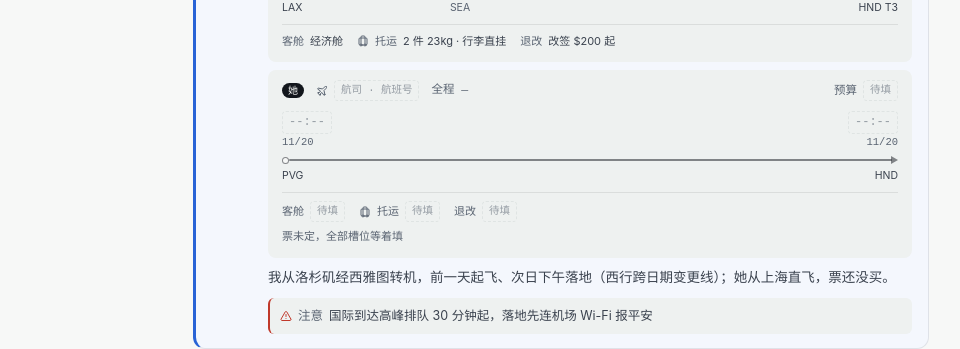
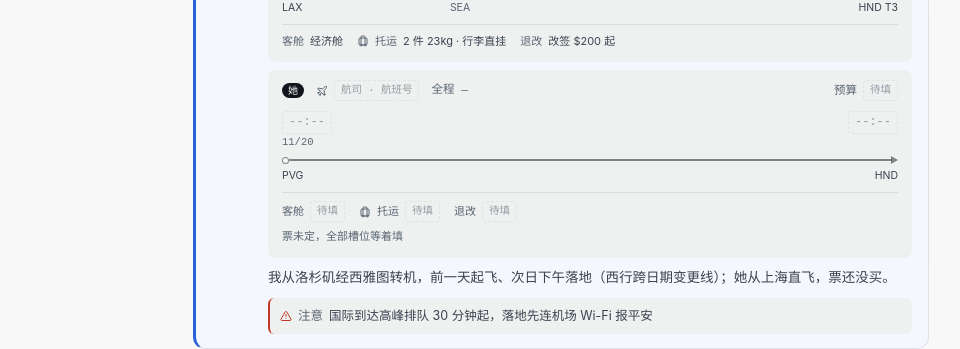
Before and after one commit to HelloworldHarley/just-j-journey, a React (Vite) app in the folder apps/web/: page /#/trip/_demo/list in a window 1280 px wide. Shown: the part 494-843 px from the top of the page, without its empty margins (79-1039 px from the left). Built offline with nearby package versions, Linux system fonts and the light colour scheme.

Commit message:
fix: derive all transport-timeline dates and day badges from one rule

```diff
--- a/apps/web/src/components/TransportTimeline.tsx
+++ b/apps/web/src/components/TransportTimeline.tsx
@@ -1,6 +1,7 @@
 import { Luggage } from 'lucide-react'
 import { TRANSPORTS, type Transport, type TransportMode, type TransportStop } from '@jjj/schema'
 import { iconFor } from '../lib/icons.tsx'
+import { dayOffsetOf, timelineDates } from '../lib/transport-dates.ts'
 
 /**
  * 长途换乘时间轴 —— 电子客票的版式，不钉死为航班（mode 决定图标与槽位文案）：
@@ -65,47 +66,6 @@ export function TransportTimeline({
 
 const md8 = (iso: string) => iso.slice(5).replace('-', '/')
 
-function plusDays(iso: string, d: number): string {
-  const t = new Date(`${iso}T00:00:00Z`)
-  t.setUTCDate(t.getUTCDate() + d)
-  return t.toISOString().slice(0, 10)
-}
-
-/** "HH:MM" → 分钟；不合法返回 null */
-function clockMin(t?: string): number | null {
-  const m = t ? /^(\d{1,2}):(\d{2})$/.exec(t.trim()) : null
-  return m ? Number(m[1]) * 60 + Number(m[2]) : null
-}
-
-function diffDays(a: string, b: string): number {
-  return Math.round((Date.parse(`${b}T00:00Z`) - Date.parse(`${a}T00:00Z`)) / 86_400_000)
-}
-
-/**
- * 中转点的到发日期。作者可显式写（跨日期变更线时必须）；
- * 缺省从出发日期沿时刻推进 —— 时钟回卷（后一时刻小于前一时刻）就进位一天。
- * 同时区行程（火车/巴士/轮渡）这个推算是精确的。
- */
-function stopDates(t: Transport, depDate?: string): { arr?: string; dep?: string }[] {
-  let cur = depDate
-  let prev = clockMin(t.depTime)
-  return t.stops.map((s) => {
-    const step = (authored: string | undefined, time: string | undefined): string | undefined => {
-      const min = clockMin(time)
-      if (authored) {
-        cur = authored
-        prev = min ?? prev
-        return authored
-      }
-      if (!cur || min === null) return undefined
-      if (prev !== null && min < prev) cur = plusDays(cur, 1)
-      prev = min
-      return cur
-    }
-    return { arr: step(s.arrDate, s.arrTime), dep: step(s.depDate, s.depTime) }
-  })
-}
-
 /**
  * 每个行进段的显示时长。中转前的段可由作者用 `leg` 提供（跨时区没法算），
  * 没提供的段按「全程 − Σ停留 − Σ已填段」均分 —— 各段与停留加起来恒等于全程。
@@ -137,12 +97,12 @@ function SingleTransport({ t: flight, date }: { t: Transport; date?: string }) {
   const slots = MODE_SLOTS[flight.mode]
   const ModeIcon = iconFor(TRANSPORTS[flight.mode].icon)
   const stops = flight.stops
-  // 日期：没写就按事件当天为出发日推算，到达日再加 arr_day_offset
-  const depDate = flight.depDate ?? date
-  const arrDate = flight.arrDate ?? (depDate ? plusDays(depDate, flight.arrDayOffset) : undefined)
+  // 时刻是输入、日期是派生：整条轴的日期由 timelineDates 一次算出，
+  // 每个节点的红色 +n 都用同一个 dayOffsetOf(出发日, 该节点) —— 不存在两套口径
+  const dates = timelineDates(flight, date)
+  const depDate = dates.dep
 
   const flyMins = segFlyDurations(flight)
-  const sDates = stopDates(flight, depDate)
   let waitIdx = -1
   const segs: Seg[] = []
   for (let i = 0; i <= stops.length; i++) {
@@ -150,9 +110,14 @@ function SingleTransport({ t: flight, date }: { t: Transport; date?: string }) {
     const stop = stops[i]
     if (stop) segs.push({ kind: 'wait', stop, grow: stop.waitMin ?? 60 })
   }
-  // 三行（分段时长 / 线 / 节点）必须逐段同宽才能对齐 —— 统一的最小宽度：
-  // 行进段很窄也没关系；停留段要装下到发时刻，异地换乘还要装两个地名
-  const minW = (s: Seg) => (s.kind === 'fly' ? '1rem' : s.stop.depAirport ? '8rem' : '4.5rem')
+  // 三行（分段时长 / 线 / 节点）必须逐段同宽才能对齐 —— 统一的最小宽度。
+  // 行进段也要有下限：段两端各压着一个时刻标签（居中于端点），比例过悬殊时
+  // 短段会被压到几十像素，两个标签直接叠在一起。比例失真好过读不出来。
+  const minW = (s: Seg, i: number): string => {
+    if (s.kind === 'wait') return s.stop.depAirport ? '8rem' : '4.5rem'
+    // 首尾段外侧压着 15px 的大时刻，中间段两侧只有 11px 小时刻
+    return i === 0 || i === segs.length - 1 ? '4.75rem' : '3rem'
+  }
 
   const hasDescRow =
     slots.cabin !== null || slots.bag !== null || flight.cabin || flight.baggage || flight.refund || flight.throughCheck
@@ -186,6 +151,11 @@ function SingleTransport({ t: flight, date }: { t: Transport; date?: string }) {
         </span>
       </div>
 
+      {/* 行 3–5 是同一根轴的三层，必须同宽同步滚动 ——
+          段宽有下限（时刻标签要放得下），窄屏放不下时整根轴在自己的容器里横向滚，
+          页面本身永不横向滚动。三行包在同一个滚动容器里才不会各滚各的 */}
+      <div className="-mx-1 overflow-x-auto px-1 [scrollbar-width:none] [&::-webkit-scrollbar]:hidden">
+      <div className="min-w-max">
       {/* 行 3：时刻与日期，压在时间轴上方。两端是 时刻/日期 两行栈
           （跨日在日期右上角标红色 +n），中转段两端标到发时刻 */}
       <div className="mt-2.5 flex items-end">
@@ -194,13 +164,13 @@ function SingleTransport({ t: flight, date }: { t: Transport; date?: string }) {
           const last = i === segs.length - 1
           if (s.kind === 'wait') {
             waitIdx += 1
-            const d = sDates[waitIdx]
+            const d = dates.stops[waitIdx]
             // 到发时刻以虚线两端的圆点为中心 —— 贴边对齐会差出半个标签宽
             return (
               <span
                 key={i}
                 className="relative h-8"
-                style={{ flexGrow: s.grow, flexBasis: 0, minWidth: minW(s) }}
+                style={{ flexGrow: s.grow, flexBasis: 0, minWidth: minW(s, i) }}
               >
                 {s.stop.arrTime && (
                   <span className="absolute bottom-0 left-0 flex -translate-x-1/2 flex-col items-center">
@@ -223,14 +193,14 @@ function SingleTransport({ t: flight, date }: { t: Transport; date?: string }) {
               className={`flex gap-2 ${
                 first && last ? 'justify-between' : first ? 'justify-start' : last ? 'justify-end' : ''
               }`}
-              style={{ flexGrow: s.grow, flexBasis: 0, minWidth: minW(s) }}
+              style={{ flexGrow: s.grow, flexBasis: 0, minWidth: minW(s, i) }}
             >
               {first && <TimeStack time={flight.depTime} date={depDate} align="left" />}
               {last && (
                 <TimeStack
                   time={flight.arrTime}
-                  date={arrDate}
-                  dayOffset={flight.arrDayOffset}
+                  date={dates.arr}
+                  dayOffset={dayOffsetOf(depDate, dates.arr)}
                   align="right"
                 />
               )}
@@ -261,7 +231,7 @@ function SingleTransport({ t: flight, date }: { t: Transport; date?: string }) {
             <span
               key={i}
               className="relative flex items-center"
-              style={{ flexGrow: s.grow, flexBasis: 0, minWidth: minW(s) }}
+              style={{ flexGrow: s.grow, flexBasis: 0, minWidth: minW(s, i) }}
             >
               {s.kind === 'fly' ? (
                 <>
@@ -303,7 +273,7 @@ function SingleTransport({ t: flight, date }: { t: Transport; date?: string }) {
               <span
                 key={i}
                 className="truncate text-center text-[10.5px] leading-4 text-graphite"
-                style={{ flexGrow: s.grow, flexBasis: 0, minWidth: minW(s) }}
+                style={{ flexGrow: s.grow, flexBasis: 0, minWidth: minW(s, i) }}
               >
                 {s.stop.airport ?? slots.stop}
               </span>
@@ -311,7 +281,7 @@ function SingleTransport({ t: flight, date }: { t: Transport; date?: string }) {
               <span
                 key={i}
                 className="relative h-4 text-[10.5px] leading-4 text-graphite"
-                style={{ flexGrow: s.grow, flexBasis: 0, minWidth: minW(s) }}
+                style={{ flexGrow: s.grow, flexBasis: 0, minWidth: minW(s, i) }}
               >
                 <span className="absolute left-0 top-0 max-w-[7rem] -translate-x-1/2 overflow-hidden text-ellipsis whitespace-nowrap">
                   {s.stop.airport ?? slots.stop}
@@ -328,7 +298,7 @@ function SingleTransport({ t: flight, date }: { t: Transport; date?: string }) {
               className={`flex gap-2 text-[10.5px] leading-4 ${
                 first && last ? 'justify-between' : first ? 'justify-start' : last ? 'justify-end' : ''
               }`}
-              style={{ flexGrow: s.grow, flexBasis: 0, minWidth: minW(s) }}
+              style={{ flexGrow: s.grow, flexBasis: 0, minWidth: minW(s, i) }}
             >
               {first && <SlotText value={flight.from} hint={slots.from} />}
               {last && <SlotText value={flight.to} hint={slots.to} />}
@@ -337,7 +307,10 @@ function SingleTransport({ t: flight, date }: { t: Transport; date?: string }) {
         })}
       </div>
 
-      {/* 行 5：客舱 · 托运 · 直挂 · 退改 */}
+      </div>
+      </div>
+
+      {/* 行 6：客舱 · 托运 · 直挂 · 退改 */}
       {hasDescRow && (
         <div
           className="mt-2 flex flex-wrap items-center gap-x-3.5 gap-y-1 border-t
@@ -374,10 +347,10 @@ function SingleTransport({ t: flight, date }: { t: Transport; date?: string }) {
   )
 }
 
-/** 中转点时刻下的小日期：与出发日不同天时标红色 +n */
+/** 中转点时刻下的小日期：与出发日不同天时标红色 +n（与两端同一套口径） */
 function StopDate({ date, base }: { date?: string; base?: string }) {
   if (!date) return null
-  const offset = base ? diffDays(base, date) : 0
+  const offset = dayOffsetOf(base, date)
   return (
     <span className="tnum text-[10.5px] leading-4 text-graphite">
       {md8(date)}
--- /dev/null
+++ b/apps/web/src/lib/transport-dates.ts
@@ -0,0 +1,112 @@
+import type { Transport } from '@jjj/schema'
+
+/**
+ * 换乘时间轴上每个节点落在哪一天 —— **时刻是输入，日期是派生**。
+ *
+ * 作者照票面写时刻（出发 / 中转到达 / 中转再出发 / 最终到达），
+ * 这里沿时间轴走一遍把日期推出来，界面据此自动补红色 `+n` 角标。
+ * 所有节点用同一条规则、同一个基准（出发日）算偏移，不存在两套口径。
+ *
+ * 推导优先级，每个节点都一样：
+ *   1. 作者显式写的日期（`dep_date` / `arr_date` / 中转的 `arr_date`·`dep_date`）—— 锚点，后续从这里继续走
+ *   2. 最终到达还接受 `arr_day_offset`（相对出发日），这是跨时区唯一能表达的方式
+ *   3. 同一地点的停留：用 `wait` 时长推进。**这是唯一能正确处理超过 24 小时停留的路径**
+ *   4. 兜底：钟点回卷 —— 后一个时刻比前一个小就进一天
+ *
+ * **为什么第 4 条不够、必须留显式日期这条路：**
+ * 跨时区时无法从时长反推天数。DL7 从 LAX 08:05 飞 14h25m 到 HND 15:30 次日 ——
+ * 本地钟点只走了 7h25m，差出来的 17 小时是时区偏移，不是飞行时间。
+ * 没有时区数据就解不出来，所以跨日期变更线的航班必须写 `arr_date` 或 `arr_day_offset`。
+ * 而中转停留发生在**同一个机场**、必然同时区，所以第 3 条总是准的。
+ */
+
+export interface TimelineDates {
+  dep: string | undefined
+  /** 与 transport.stops 一一对应 */
+  stops: { arr: string | undefined; dep: string | undefined }[]
+  arr: string | undefined
+}
+
+const DAY = 1440
+
+/** "HH:MM" → 距零点分钟数；不合法返回 null */
+export function clockMin(t?: string): number | null {
+  const m = t ? /^(\d{1,2}):(\d{2})$/.exec(t.trim()) : null
+  if (!m) return null
+  const h = Number(m[1])
+  const mi = Number(m[2])
+  return h <= 24 && mi <= 59 ? h * 60 + mi : null
+}
+
+export function plusDays(iso: string, n: number): string {
+  const d = new Date(`${iso}T00:00:00Z`)
+  d.setUTCDate(d.getUTCDate() + n)
+  return d.toISOString().slice(0, 10)
+}
+
+export function diffDays(from: string, to: string): number {
+  return Math.round((Date.parse(`${to}T00:00Z`) - Date.parse(`${from}T00:00Z`)) / 86_400_000)
+}
+
+export function timelineDates(t: Transport, eventDate?: string): TimelineDates {
+  // 出发日：作者写的优先，否则就是事件所在那天
+  const dep = t.depDate ?? eventDate
+  let cur = dep
+  let prevClock = clockMin(t.depTime)
+
+  /**
+   * 走一步。authored 是锚点；elapsedMin 只在「同地点停留」时给
+   * （那种场景同时区，按时长推进能跨过 24 小时）；其余情况靠钟点回卷。
+   */
+  const step = (
+    authored: string | undefined,
+    time: string | undefined,
+    elapsedMin: number | null,
+  ): string | undefined => {
+    const clock = clockMin(time)
+    if (authored) {
+      cur = authored
+      if (clock !== null) prevClock = clock
+      return authored
+    }
+    if (!cur) return undefined
+    if (elapsedMin !== null && prevClock !== null) {
+      const total = prevClock + elapsedMin
+      cur = plusDays(cur, Math.floor(total / DAY))
+      prevClock = clock ?? ((total % DAY) + DAY) % DAY
+      return cur
+    }
+    if (clock === null) return undefined
+    if (prevClock !== null && clock < prevClock) cur = plusDays(cur, 1)
+    prevClock = clock
+    return cur
+  }
+
+  const stops = t.stops.map((s) => ({
+    // 到达中转点：这一跳在移动，可能跨时区 → 只能靠作者或钟点回卷
+    arr: step(s.arrDate, s.arrTime, null),
+    // 从中转点再出发：人没挪窝，同时区 → 有 wait 就用它，能正确跨过 24 小时
+    dep: step(s.depDate, s.depTime, s.waitMin),
+  }))
+
+  let arr: string | undefined
+  if (t.arrDate) {
+    arr = t.arrDate
+  } else if (t.arrDayOffset !== 0 && dep) {
+    // 规范里 arr_day_offset 是「相对出发日第几天」
+    arr = plusDays(dep, t.arrDayOffset)
+  } else {
+    arr = step(undefined, t.arrTime, null)
+  }
+
+  return { dep, stops, arr }
+}
+
+/**
+ * 某个节点相对出发日跨了几天。0 = 当天，界面据此决定要不要标红色 `+n`。
+ * 所有节点（含中转）都走这一个函数 —— 这就是「口径统一」的落点。
+ */
+export function dayOffsetOf(dep: string | undefined, node: string | undefined): number {
+  if (!dep || !node) return 0
+  return Math.max(0, diffDays(dep, node))
+}
```
Also changed, not shown: 3 other files (tests, documents, lock files or other folders).
